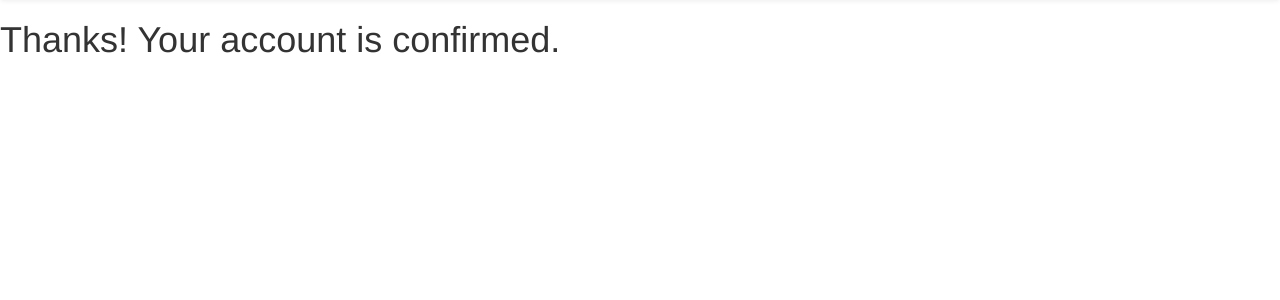
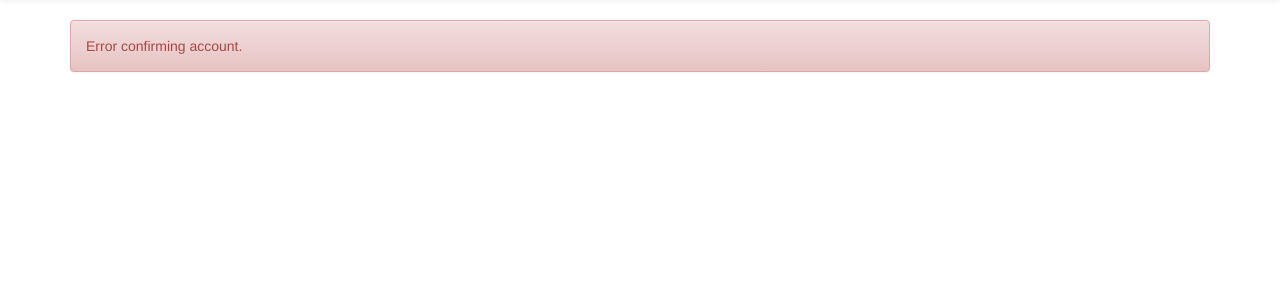
Before and after one commit to jacobrogers/pinball-league, a Django app: page /confirmAccount/1 in a window 1280 px wide. Shown: the part 52-352 px from the top of the page. Run offline with Django 3.2, Linux system fonts and the light colour scheme; data that the repository does not hold is empty; some libraries are stand-ins or nearby versions.

Commit message:
add simple email account verification

```diff
--- a/assets/partials/signup.html
+++ b/assets/partials/signup.html
@@ -29,5 +29,5 @@
     <button type="submit" class="btn btn-default" ng-click="submit(user)">Submit</button>
 </form>
 <div ng-show="created" ng-cloak>
-    <p class="alert alert-success">Welcome to the league!</p>
+    <p class="alert alert-success">Thank you for signing up!  A confirmation email has been sent to {$user.email$}.  Please click on the confirmation link to activate your account.</p>
 </div>
--- a/main/views.py
+++ b/main/views.py
@@ -1,7 +1,7 @@
 from django.shortcuts import render
 from django.http import HttpResponse
 from django.views.decorators.csrf import ensure_csrf_cookie
-import json
+import json, datetime
 from main.models import Player, Group, Table, League_Game, Ranking
 from main.util import json_response, send_email
 from main.domain import decide_points, decide_bonus_points, group_players
@@ -88,7 +88,16 @@ def signup(request):
         return HttpResponse(status=400)
 
 def confirm_account(request, id):
-    return render(request, 'confirmed.html', {})
+    confirmed = True
+    try:
+        player = Player.objects.get(id=id)
+        player.confirmed = True
+        player.confirmed_date = datetime.datetime.now()
+        player.save()
+    except Player.DoesNotExist:
+        confirmed = False
+
+    return render(request, 'confirmed.html', {'confirmed': confirmed})
 
 @ensure_csrf_cookie
 def save_groups(request):
--- a/templates/base.html
+++ b/templates/base.html
@@ -47,11 +47,12 @@
         	</div><!--/.nav-collapse -->
 		</div>
 	</nav>
-	{% block content %}
+
 	<div class="container">
+		{% block content %}
 		<div ng-view></div>
+		{% endblock content %}
 	</div>
-	{% endblock content %}
 
 	{% block javascript_src %}
 	<script src="{{STATIC_URL}}js/lib/bootstrap/bootstrap.min.js"></script>
--- a/templates/confirmed.html
+++ b/templates/confirmed.html
@@ -2,7 +2,11 @@
 
 {% block content %}
 
-<h1>Thanks!  Your account is confirmed.</h1>
+{% if confirmed %}
+<p class="alert alert-success">Thanks!  Your account is confirmed.</p>
+{% else %}
+<p class="alert alert-danger">Error confirming account.</p>
+{% endif %}
 
 {% endblock content %}
 
```
